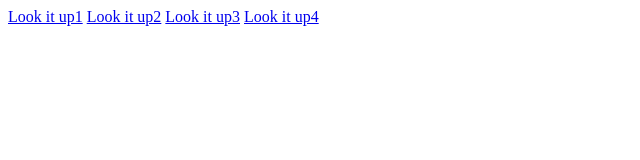
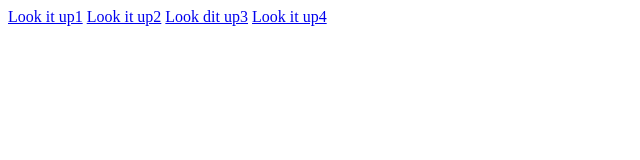
Before and after one commit to soheimam/gh-workflow-actions, a website: page index.html in a window 1280 px wide. Shown: the full height of the page, 0-640 px from the left. Drawn offline with Linux system fonts and the light colour scheme.

Commit message:
workflow test

```diff
--- a/index.html
+++ b/index.html
@@ -13,7 +13,7 @@
         <nav>
             <a href="www.google.com"> Look it up1</a>
             <a href="www.google.com"> Look it up2</a>
-            <a href="www.google.com"> Look it up3</a>
+            <a href="www.google.com"> Look dit up3</a>
             <a href="www.google.com"> Look it up4</a>
 
         </nav>
```
Also changed, not shown: .github/workflows/learn-github-actions.yml (renamed from github/workflows/learn-github-actions.yml).
